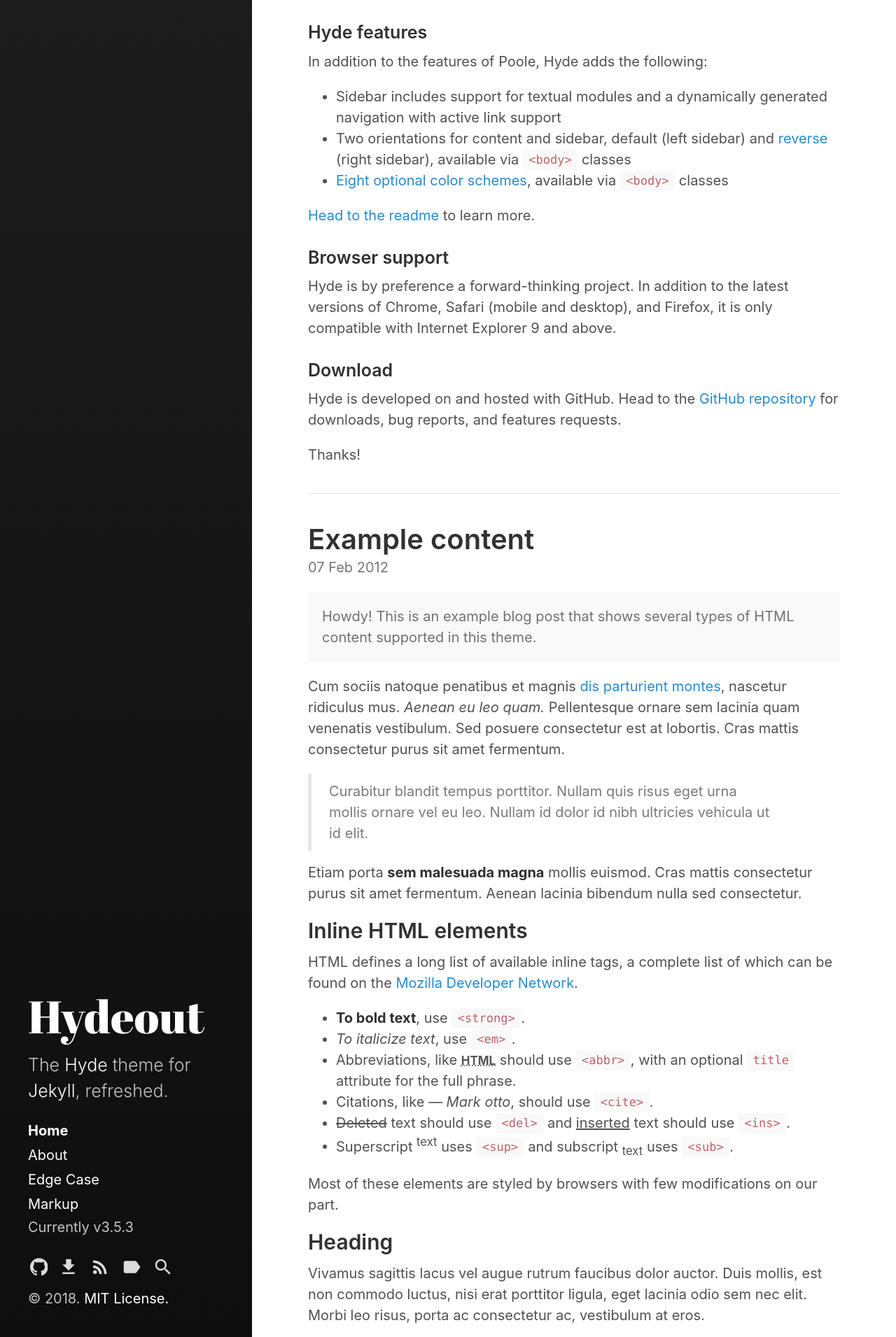
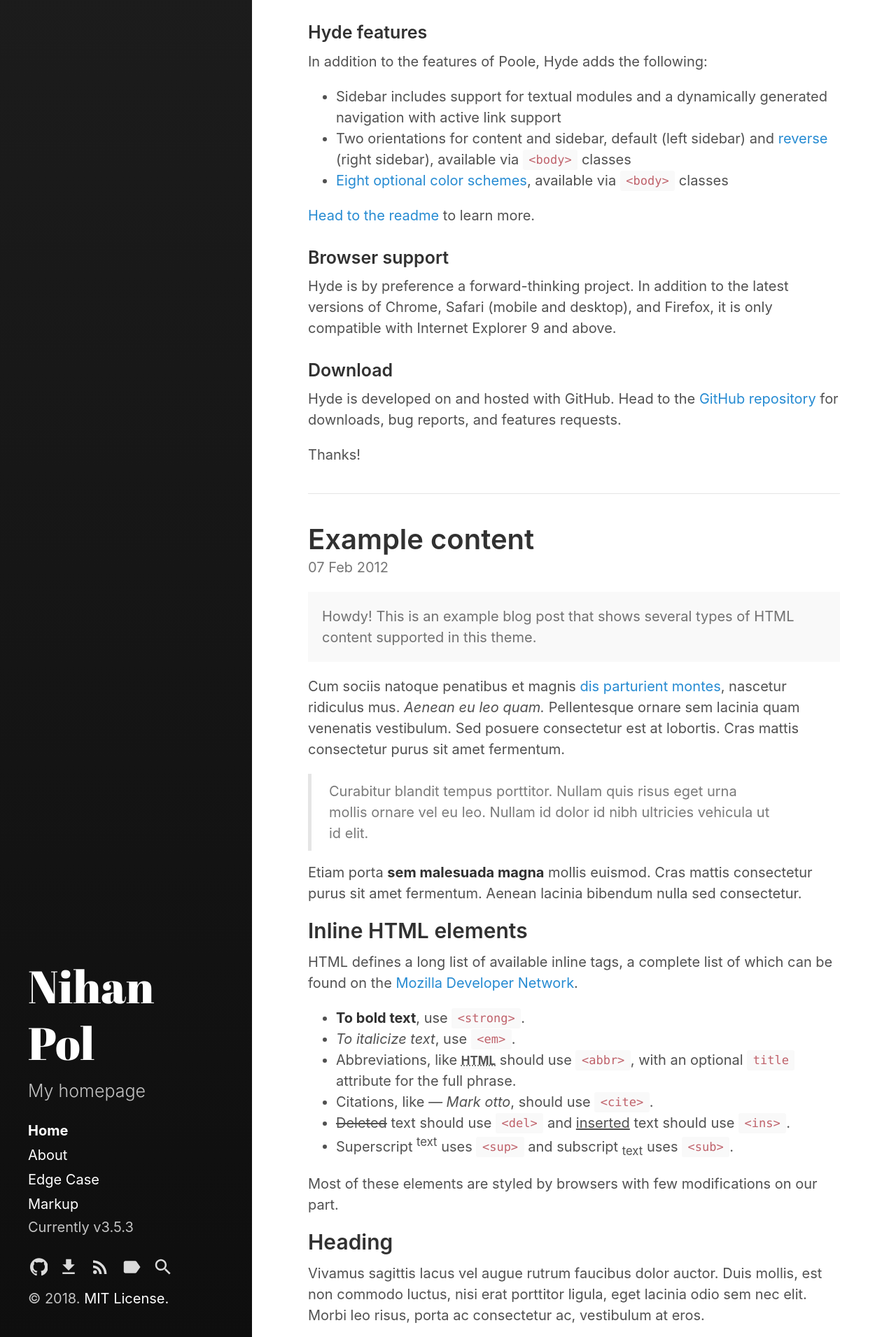
Before and after one commit to NihanPol/nihanpol.github.io, a Jekyll site: the page built from index.html, in a window 1280 px wide. Shown: the part 3089-5000 px from the top of the page at 70% size. Built offline with Jekyll 4.4.1, drawn with Linux system fonts in a browser that asks for light colours; the list of posts is cut into pages by our own code.

Commit message:
Update _config.yml

```diff
--- a/_config.yml
+++ b/_config.yml
@@ -3,10 +3,10 @@
 highlighter:      rouge
 
 # Setup
-title:            Hydeout
-tagline:          'A Jekyll theme'
-description:      'The <a href="http://hyde.getpoole.com" target="_blank">Hyde</a> theme for <a href="http://jekyllrb.com" target="_blank">Jekyll</a>, refreshed.'
-url:              https://fongandrew.github.io/hydeout
+title:            Nihan Pol
+#tagline:          'A Jekyll theme'
+description:      My homepage
+url:              "https://nihanpol.github.io"
 baseurl:          # the optional subpath of your site, e.g. "/blog"
                   # NB: This applies to all pages in your Jekyll site.
                   # If you want to move just the blog index pages but keep
@@ -14,8 +14,8 @@
                   # sidebar_blog_link below.
 
 author:
-  name:           'Andrew Fong'
-  url:            https://twitter.com/fongandrewc
+  name:           Nihan Pol
+  url:
 
 paginate:         5
 # paginate_path:    '/page:num'
```
